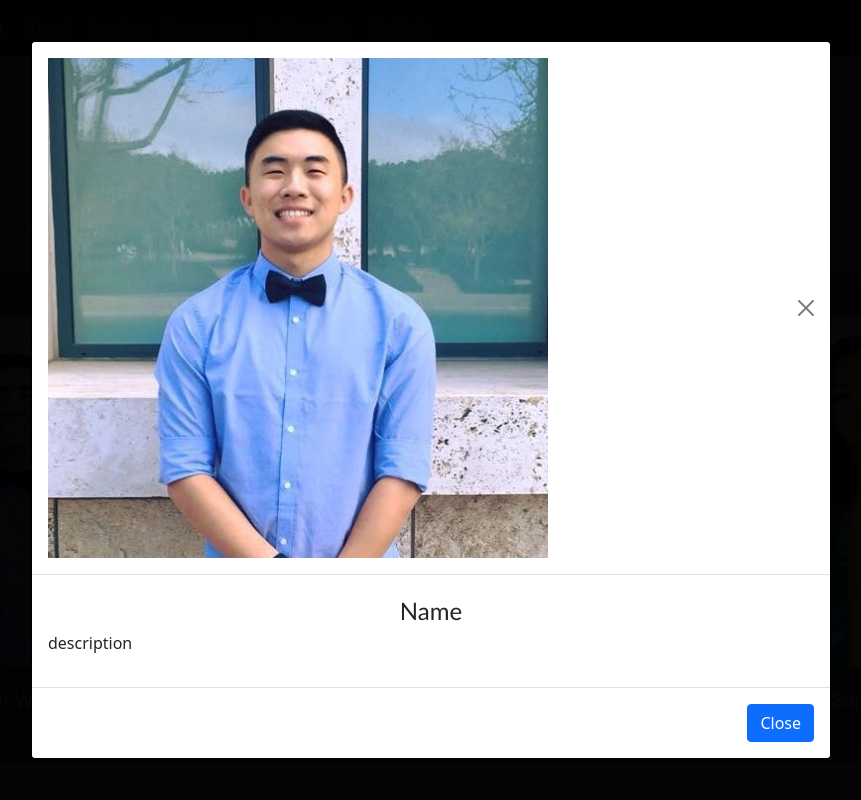
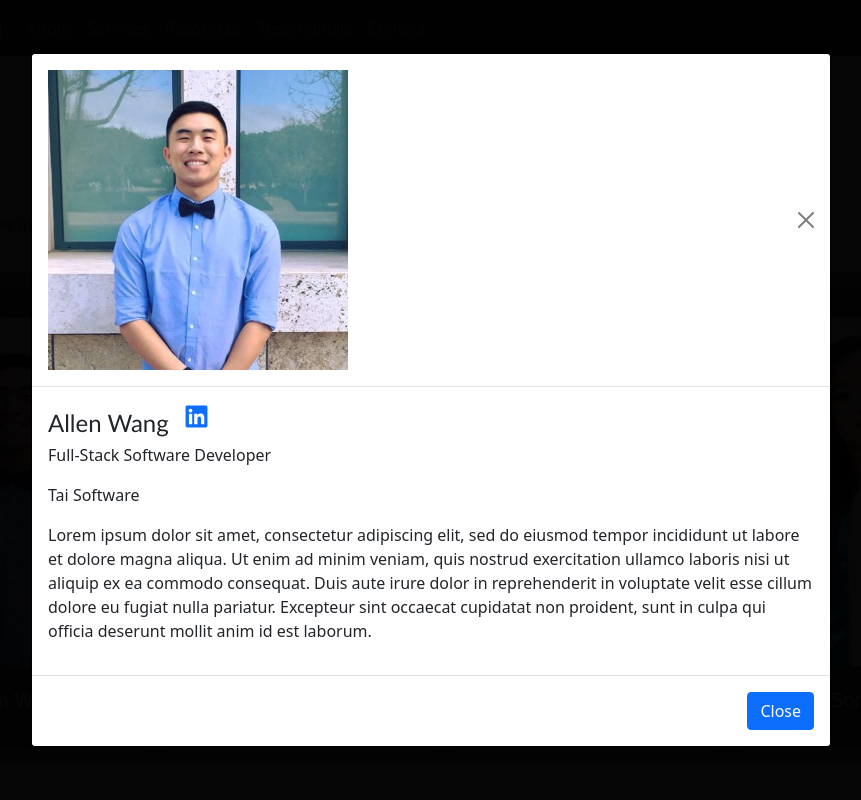
Before and after one commit to jermeewinn/YKB-solutions, a React (Create React App) app: page /testimonials in a window 1280 px wide. Both pictures are taken after a click on the button "Allen Wang". Shown: the top 800 px of the page, without its empty margins (209-1070 px from the left). Built offline with nearby package versions, Linux system fonts and the light colour scheme; the HTML template or start-up script is replaced by a standard one.

Commit message:
modals open onclick of the card and show the correct information and photo for each client

```diff
--- a/src/components/Testimonials/TestimonialList/index.js
+++ b/src/components/Testimonials/TestimonialList/index.js
@@ -1,124 +1,169 @@
-import React, { useState } from 'react';
+import React, { useState } from "react";
 //import Review from '../Review';
-import {Card, Row, Col, Container, Cover, Modal, Button} from 'react-bootstrap';
-
+import * as FAIcons from "react-icons/fa";
+import {
+  Card,
+  Row,
+  Col,
+  Container,
+  Cover,
+  Modal,
+  Button,
+} from "react-bootstrap";
+import "./style.css";
 
 const TestimonialList = ({ tech }) => {
-
-    const [modalShow, setModalShow] = React.useState(false);
+  const [modalClient, setModalClient] = useState();
 
   const [clients] = useState([
     {
-            name: 'Allen Wang',
-            image: 'Allen-Wang-pfp.jpg',
-            title: 'Full-Stack Software Developer',
-            company: 'Tai Software',
-            link: 'https://www.linkedin.com/in/allenc-wang/',
-            description: 'Lorem ipsum dolor sit amet, consectetur adipiscing elit, sed do eiusmod tempor incididunt ut labore et dolore magna aliqua. Ut enim ad minim veniam, quis nostrud exercitation ullamco laboris nisi ut aliquip ex ea commodo consequat. Duis aute irure dolor in reprehenderit in voluptate velit esse cillum dolore eu fugiat nulla pariatur. Excepteur sint occaecat cupidatat non proident, sunt in culpa qui officia deserunt mollit anim id est laborum.'
-
+      name: "Allen Wang",
+      image: "Allen-Wang-pfp.jpg",
+      height: "300px",
+      width: "300px",
+      title: "Full-Stack Software Developer",
+      company: "Tai Software",
+      link: "https://www.linkedin.com/in/allenc-wang/",
+      description:
+        "Lorem ipsum dolor sit amet, consectetur adipiscing elit, sed do eiusmod tempor incididunt ut labore et dolore magna aliqua. Ut enim ad minim veniam, quis nostrud exercitation ullamco laboris nisi ut aliquip ex ea commodo consequat. Duis aute irure dolor in reprehenderit in voluptate velit esse cillum dolore eu fugiat nulla pariatur. Excepteur sint occaecat cupidatat non proident, sunt in culpa qui officia deserunt mollit anim id est laborum.",
     },
     {
-            name: 'Jeremy Huynh',
-            image: 'Jeremy-Huynh-pfp.jpg',
-            title: 'Freelance Full-Stack Software Developer',
-            company: 'Self-employed',
-            link: 'https://www.linkedin.com/in/jeremy-huynh/',
-            description: 'Lorem ipsum dolor sit amet, consectetur adipiscing elit, sed do eiusmod tempor incididunt ut labore et dolore magna aliqua. Ut enim ad minim veniam, quis nostrud exercitation ullamco laboris nisi ut aliquip ex ea commodo consequat. Duis aute irure dolor in reprehenderit in voluptate velit esse cillum dolore eu fugiat nulla pariatur. Excepteur sint occaecat cupidatat non proident, sunt in culpa qui officia deserunt mollit anim id est laborum.'
+      name: "Jeremy Huynh",
+      image: "Jeremy-Huynh-pfp.jpg",
+      height: "350px",
+      width: "300px",
+      title: "Freelance Full-Stack Software Developer",
+      company: "Self-employed",
+      link: "https://www.linkedin.com/in/jeremy-huynh/",
+      description:
+        "Lorem ipsum dolor sit amet, consectetur adipiscing elit, sed do eiusmod tempor incididunt ut labore et dolore magna aliqua. Ut enim ad minim veniam, quis nostrud exercitation ullamco laboris nisi ut aliquip ex ea commodo consequat. Duis aute irure dolor in reprehenderit in voluptate velit esse cillum dolore eu fugiat nulla pariatur. Excepteur sint occaecat cupidatat non proident, sunt in culpa qui officia deserunt mollit anim id est laborum.",
     },
     {
-            name: 'Kristy Tran',
-            image: 'Kristy-Tran-pfp.jpg',
-            title: 'Desktop Support Specialist',
-            company: 'Palo Alto Networks',
-            link: 'https://www.linkedin.com/in/kristytran24/',
-            description: 'Lorem ipsum dolor sit amet, consectetur adipiscing elit, sed do eiusmod tempor incididunt ut labore et dolore magna aliqua. Ut enim ad minim veniam, quis nostrud exercitation ullamco laboris nisi ut aliquip ex ea commodo consequat. Duis aute irure dolor in reprehenderit in voluptate velit esse cillum dolore eu fugiat nulla pariatur. Excepteur sint occaecat cupidatat non proident, sunt in culpa qui officia deserunt mollit anim id est laborum.'
+      name: "Kristy Tran",
+      image: "Kristy-Tran-pfp.jpg",
+      height: "350px",
+      width: "240px",
+      title: "Desktop Support Specialist",
+      company: "Palo Alto Networks",
+      link: "https://www.linkedin.com/in/kristytran24/",
+      description:
+        "Lorem ipsum dolor sit amet, consectetur adipiscing elit, sed do eiusmod tempor incididunt ut labore et dolore magna aliqua. Ut enim ad minim veniam, quis nostrud exercitation ullamco laboris nisi ut aliquip ex ea commodo consequat. Duis aute irure dolor in reprehenderit in voluptate velit esse cillum dolore eu fugiat nulla pariatur. Excepteur sint occaecat cupidatat non proident, sunt in culpa qui officia deserunt mollit anim id est laborum.",
     },
     {
-            name: 'Sonia Yu',
-            image: 'Sonia-Yu-pfp.jpg',
-            title: 'Cybersecurity Consultant',
-            company: 'Moss Adams',
-            link: 'https://www.linkedin.com/in/sonia-yu/',
-            description: 'Lorem ipsum dolor sit amet, consectetur adipiscing elit, sed do eiusmod tempor incididunt ut labore et dolore magna aliqua. Ut enim ad minim veniam, quis nostrud exercitation ullamco laboris nisi ut aliquip ex ea commodo consequat. Duis aute irure dolor in reprehenderit in voluptate velit esse cillum dolore eu fugiat nulla pariatur. Excepteur sint occaecat cupidatat non proident, sunt in culpa qui officia deserunt mollit anim id est laborum.'
+      name: "Sonia Yu",
+      image: "Sonia-Yu-pfp.jpg",
+      height: "350px",
+      width: "350px",
+      title: "Cybersecurity Consultant",
+      company: "Moss Adams",
+      link: "https://www.linkedin.com/in/sonia-yu/",
+      description:
+        "Lorem ipsum dolor sit amet, consectetur adipiscing elit, sed do eiusmod tempor incididunt ut labore et dolore magna aliqua. Ut enim ad minim veniam, quis nostrud exercitation ullamco laboris nisi ut aliquip ex ea commodo consequat. Duis aute irure dolor in reprehenderit in voluptate velit esse cillum dolore eu fugiat nulla pariatur. Excepteur sint occaecat cupidatat non proident, sunt in culpa qui officia deserunt mollit anim id est laborum.",
     },
     {
-            name: 'Therese Nguyen',
-            image: 'Therese-Nguyen-pfp.jpg',
-            title: 'Master Scheduler',
-            company: 'Gener8',
-            link: 'https://www.linkedin.com/in/theresen/',
-            description: 'Lorem ipsum dolor sit amet, consectetur adipiscing elit, sed do eiusmod tempor incididunt ut labore et dolore magna aliqua. Ut enim ad minim veniam, quis nostrud exercitation ullamco laboris nisi ut aliquip ex ea commodo consequat. Duis aute irure dolor in reprehenderit in voluptate velit esse cillum dolore eu fugiat nulla pariatur. Excepteur sint occaecat cupidatat non proident, sunt in culpa qui officia deserunt mollit anim id est laborum.'
-        }
+      name: "Therese Nguyen",
+      image: "Therese-Nguyen-pfp.jpg",
+      height: "350px",
+      width: "300px",
+      title: "Master Scheduler",
+      company: "Gener8",
+      link: "https://www.linkedin.com/in/theresen/",
+      description:
+        "Lorem ipsum dolor sit amet, consectetur adipiscing elit, sed do eiusmod tempor incididunt ut labore et dolore magna aliqua. Ut enim ad minim veniam, quis nostrud exercitation ullamco laboris nisi ut aliquip ex ea commodo consequat. Duis aute irure dolor in reprehenderit in voluptate velit esse cillum dolore eu fugiat nulla pariatur. Excepteur sint occaecat cupidatat non proident, sunt in culpa qui officia deserunt mollit anim id est laborum.",
+    },
   ]);
 
-    function TestimonialModal(props){
+  // function populateModal(props){
+  //     return(
+  //         {clients.map((client, i) => (
+  //             <h4>{client.name}</h4>
+  //     )}
+  //     )
+  // }
 
-        return(
+  function TestimonialModal(props) {
+    return (
       <Modal
         {...props}
-                size='lg'
-                aria-labelledby='contained-modal-title-vcenter'
+        size="lg"
+        aria-labelledby="contained-modal-title-vcenter"
         centered
       >
-                <Modal.Header closeButton >
-                    <Modal.Title id='contained-modal-title-vcenter'>
+        <Modal.Header closeButton>
+          <Modal.Title id="contained-modal-title-vcenter">
+          {modalClient !== undefined && (
+            <>
               <img
-                            class='service-modal'
-                            src={require(`../../../assets/profilePics/Allen-Wang-pfp.jpg`)}
-                            alt="yo"
+              height= {modalClient.height}
+              width= {modalClient.width}
+              class="service-modal"
+              src={require(`../../../assets/profilePics/${modalClient.image}`)}
+              alt="profile picture"
             />
-                    </Modal.Title >
+            </>
+          )}
+
+          </Modal.Title>
         </Modal.Header>
         <Modal.Body>
-                    <h4>
-                        Name
-                    </h4>
-                    <p>
-                        description
-                    </p>
+          {modalClient !== undefined && (
+            <>
+            <div className="testimonials-modal-flexbox">
+                <h4>{modalClient.name}</h4>
+                <a className="testimonials-linkedin-icon" href={modalClient.link}><FAIcons.FaLinkedin size={25}/></a>
+            </div>
+
+              <p>{modalClient.title}</p>
+              <p>{modalClient.company}</p>
+              <p>{modalClient.description}</p>
+            </>
+          )}
         </Modal.Body>
         <Modal.Footer>
           <Button onClick={props.onHide}>Close</Button>
         </Modal.Footer>
       </Modal>
-        )
+    );
   }
 
-    return(
-        <Container className='testimonial-container'>
-            <Row className='flex-row'>
+  return (
+    <Container className="testimonial-container">
+      <Row className="flex-row">
         {clients.map((client, i) => (
-                    <Col className='testimonial-column' xs={12} md={6} lg={3}>
+          <Col className="testimonial-column" xs={12} md={6} lg={3}>
             <Button
-                            variant='secondary'
-                            onClick={() => setModalShow(true)}
-                            style={{ width: '18rem' }}
-                            className='service-card'
+              variant="secondary"
+              onClick={() => setModalClient(client)}
+              style={{ width: "18rem" }}
+              className="service-card"
             >
               <Card
-                            className='testimonial-card'
+                className="testimonial-card"
                 // NOTE TO KAYLIN: For some reason, the background-color property doesn't work in index.css
                 // so we had to hard-code the style here.
-                            style={{ backgroundColor: '#5b5b5b' }}
+                style={{ backgroundColor: "#5b5b5b" }}
               >
                 <Card.Header></Card.Header>
-                            <Card.Img resizeMode={'cover'} height-max={50} className='testimonial-img' src={require(`../../../assets/profilePics/${client.image}`)} />
+                <Card.Img
+                  resizeMode={"cover"}
+                  height-max={50}
+                  className="testimonial-img"
+                  src={require(`../../../assets/profilePics/${client.image}`)}
+                />
                 <Card.Body>
-                                <Card.Title as='h5'>{client.name}</Card.Title>
+                  <Card.Title as="h5">{client.name}</Card.Title>
                 </Card.Body>
-
-
               </Card>
             </Button>
             <TestimonialModal
-                        show={modalShow}
-                        onHide={() => setModalShow(false)}
+              show={modalClient !== undefined}
+              onHide={() => setModalClient(undefined)}
             />
           </Col>
         ))}
       </Row>
     </Container>
-    )
+  );
 };
 
 export default TestimonialList;
--- /dev/null
+++ b/src/components/Testimonials/TestimonialList/style.css
@@ -0,0 +1,7 @@
+.testimonials-modal-flexbox{
+    display: flex;
+    flex-direction: row;
+}
+.testimonials-linkedin-icon{
+    margin-left: 15px;
+}
```
Lines whose indentation alone changed are shown as unchanged.
